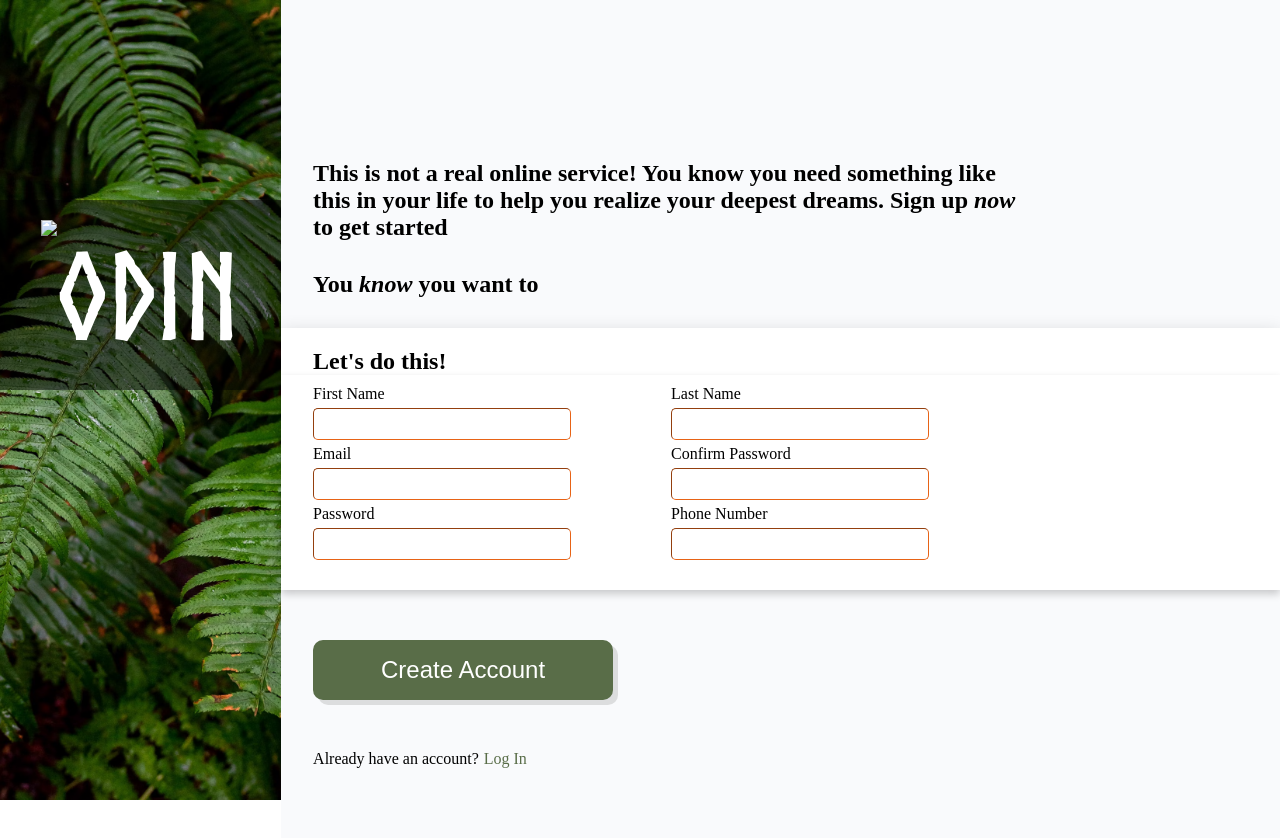
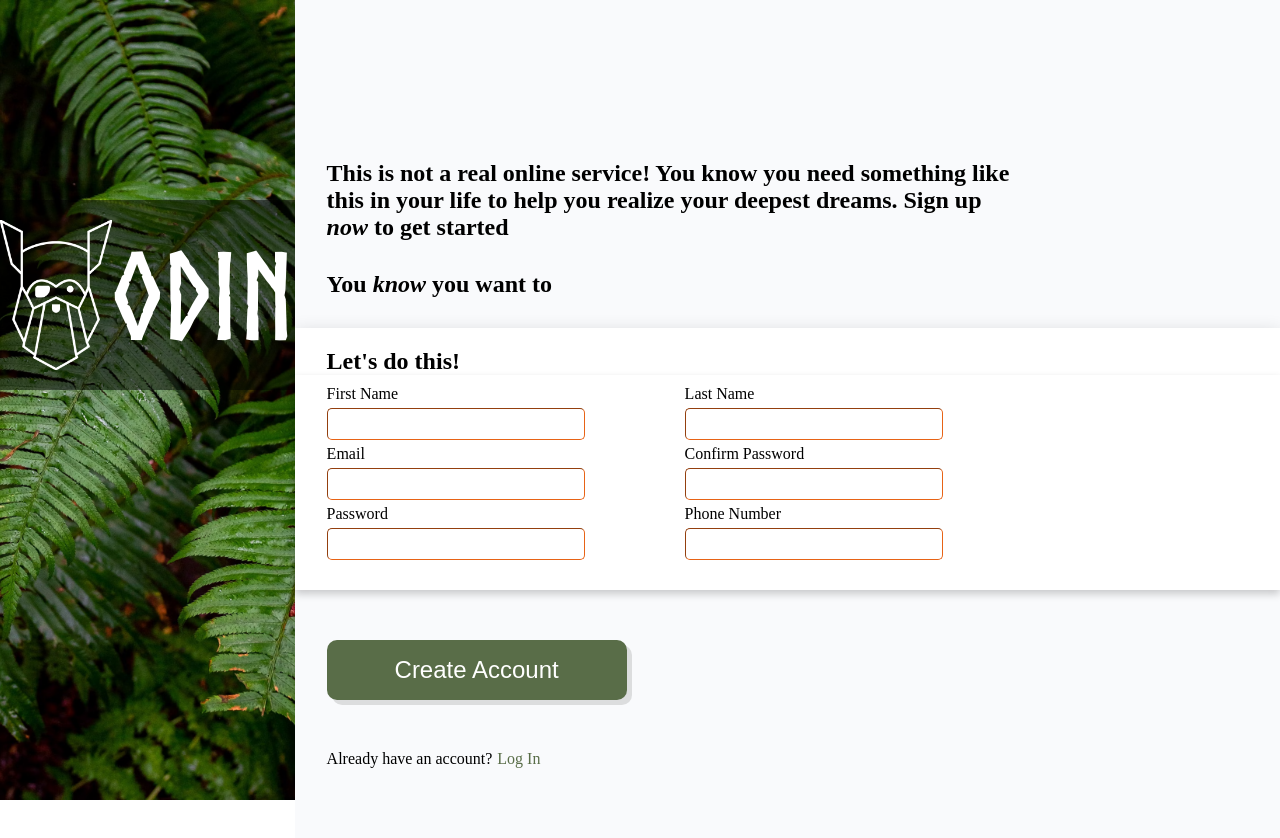
Before and after one commit to irakligudiashvili/basic-form, a plain HTML site: page index.html in a window 1280 px wide. Drawn offline with Linux system fonts and the light colour scheme; the site is published under a folder, as on GitHub Pages, so addresses that start at the root find nothing.

Commit message:
Update index.html

```diff
--- a/index.html
+++ b/index.html
@@ -10,7 +10,7 @@
     <div class="main">
         <div class="main-left">
             <div class="title-div">
-                <img src="/images/odin-logo.png" class="logo">
+                <img src="images/odin-logo.png" class="logo">
                 <p class="title-text">Odin</p>
             </div>
         </div>
```
